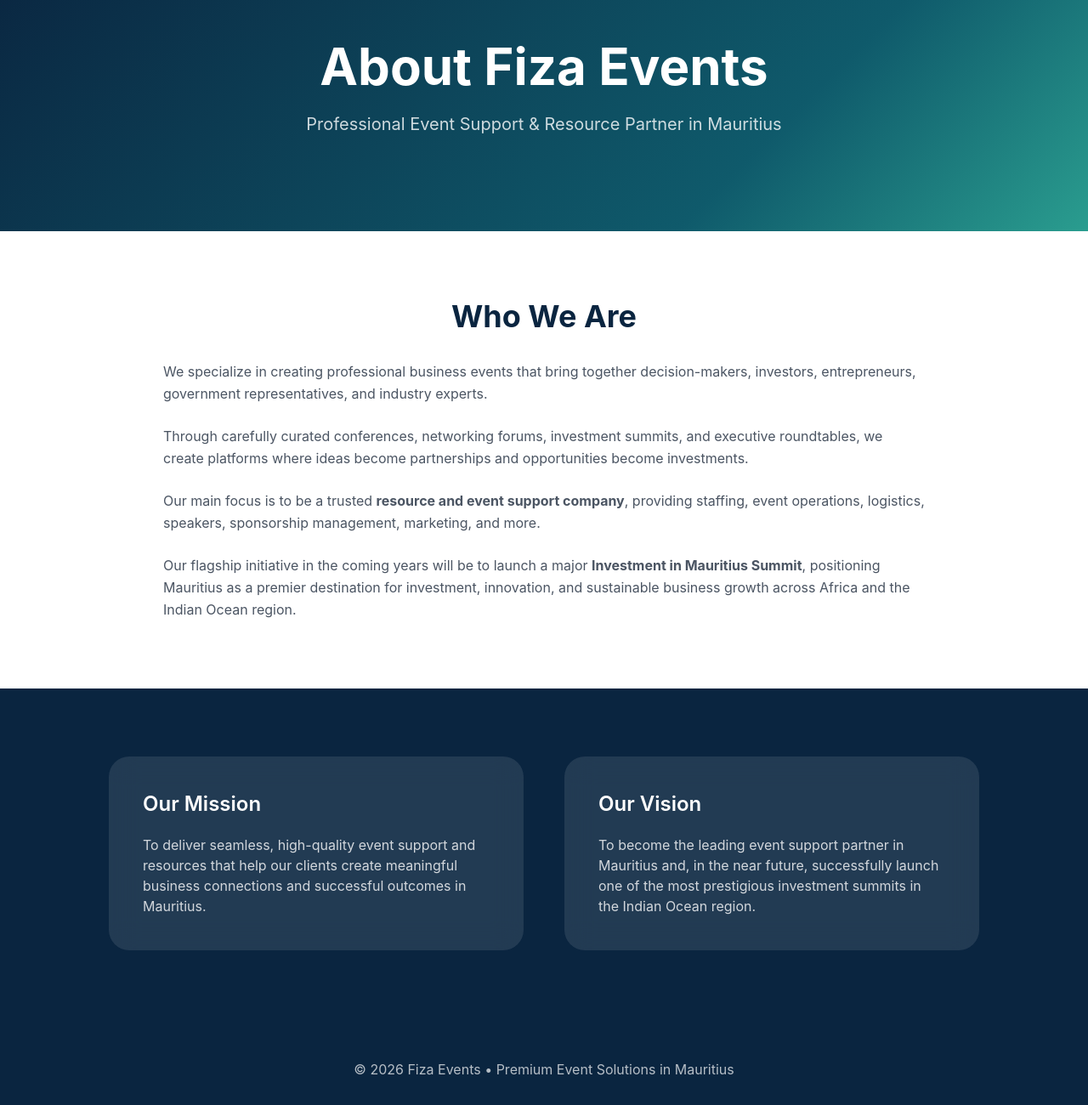
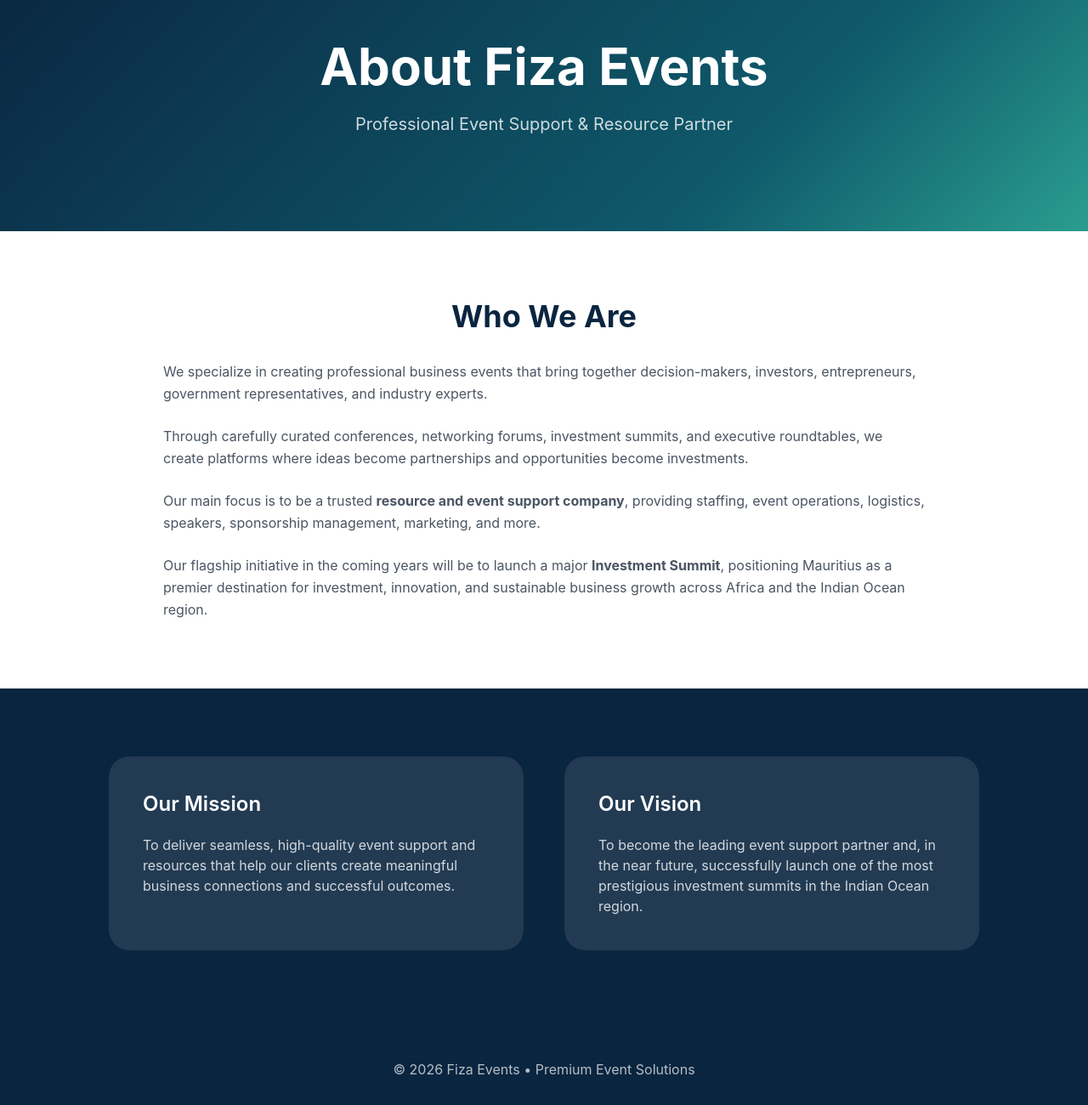
Before and after one commit to johaneeeee/fiza-website, a plain HTML site: page About.html in a window 1280 px wide. Shown: the part 140-1440 px from the top of the page at 85% size. Drawn offline with nearby package versions, Linux system fonts and the light colour scheme.

Commit message:
Update About.html

```diff
--- a/About.html
+++ b/About.html
@@ -106,7 +106,7 @@
     <div class="max-w-7xl mx-auto px-6 text-center">
       <h2 class="text-5xl md:text-6xl font-bold mb-6">About Fiza Events</h2>
       <p class="text-xl text-white/80 max-w-2xl mx-auto">
-        Professional Event Support & Resource Partner in Mauritius
+        Professional Event Support & Resource Partner
       </p>
     </div>
   </section>
@@ -131,7 +131,7 @@
             staffing, event operations, logistics, speakers, sponsorship management, marketing, and more.
           </p>
           <p>
-            Our flagship initiative in the coming years will be to launch a major <strong>Investment in Mauritius Summit</strong>,
+            Our flagship initiative in the coming years will be to launch a major <strong>Investment Summit</strong>,
             positioning Mauritius as a premier destination for investment, innovation, and sustainable business growth
             across Africa and the Indian Ocean region.
           </p>
@@ -148,13 +148,13 @@
           <h4 class="text-2xl font-semibold mb-5">Our Mission</h4>
           <p class="text-white/80">
             To deliver seamless, high-quality event support and resources that help our clients create meaningful
-            business connections and successful outcomes in Mauritius.
+            business connections and successful outcomes.
           </p>
         </div>
         <div class="premium-card bg-white/10 backdrop-blur-lg rounded-3xl p-10">
           <h4 class="text-2xl font-semibold mb-5">Our Vision</h4>
           <p class="text-white/80">
-            To become the leading event support partner in Mauritius and, in the near future, successfully launch
+            To become the leading event support partner and, in the near future, successfully launch
             one of the most prestigious investment summits in the Indian Ocean region.
           </p>
         </div>
@@ -165,7 +165,7 @@
   <!-- Footer -->
   <footer class="bg-[#0A2540] text-white/70 py-12">
     <div class="max-w-7xl mx-auto px-6 text-center">
-      <p>&copy; 2026 Fiza Events • Premium Event Solutions in Mauritius</p>
+      <p>&copy; 2026 Fiza Events • Premium Event Solutions</p>
     </div>
   </footer>
 
```
